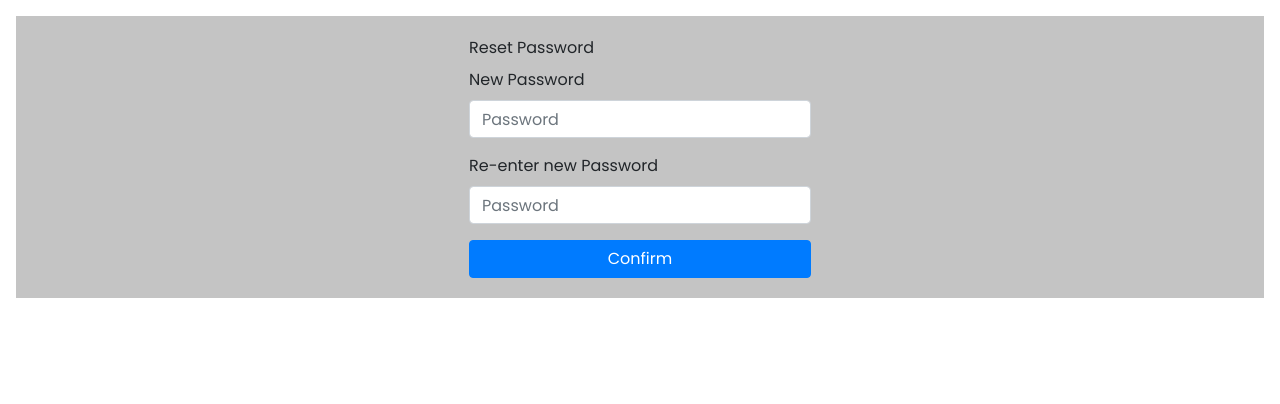
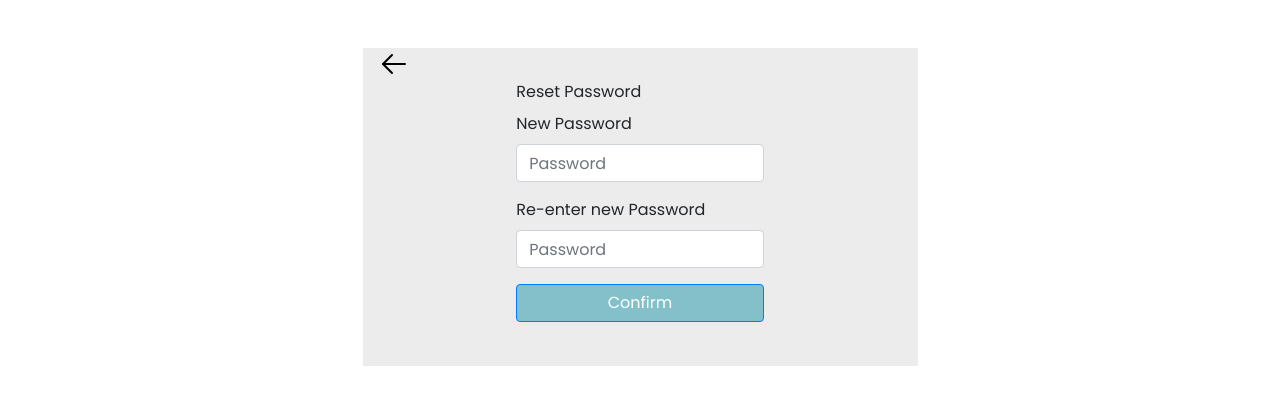
Before and after one commit to hack4impact-calpoly/hospice-of-slo, a React (Create React App) app: page /reset-password in a window 1280 px wide. Shown: the top 404 px of the page. Built offline with nearby package versions, Linux system fonts and the light colour scheme.

Commit message:
Added arrow component and fixed some styling issues

```diff
--- a/src/components/authentication/resetPassword.jsx
+++ b/src/components/authentication/resetPassword.jsx
@@ -1,38 +1,60 @@
-/* eslint-disable */
-
-import React, {useState} from 'react';
+import React, { useState } from 'react';
 import styled from 'styled-components';
+import Container from 'react-bootstrap/Container';
+import Row from 'react-bootstrap/Row';
+import Col from 'react-bootstrap/Col';
 import Form from 'react-bootstrap/Form';
 import Button from 'react-bootstrap/Button';
+import { Link } from 'react-router-dom';
 
-const Component = styled.div`
-   background: #C4C4C4;
-   display: flex;
-   justify-content: center;
-   padding: 20px;
-   top: 170px;
-   left: 376px;
+const StyledButton = styled(Button)`
+   background-color: #84C0C9;
 
-`
+`;
+
+const StyledCol = styled(Col)`
+
+   @media only screen and (min-width: 820px) {
+    background-color: #ECECEC;
+    padding-bottom: 4%
+  }
+
+  ${'' /* If the width is greater than or equal to 820px, apply this styling */}
+
+
+`;
+const BackArrowLogo = () => (
+  <div>
+    <svg width="32" height="32" viewBox="0 0 32 32" fill="none" xmlns="http://www.w3.org/2000/svg">
+      <path d="M27 16H5" stroke="black" strokeWidth="2" strokeLinecap="round" strokeLinejoin="round" />
+      <path d="M14 7L5 16L14 25" stroke="black" strokeWidth="2" strokeLinecap="round" strokeLinejoin="round" />
+    </svg>
+  </div>
+);
 
 export default function ResetPassword() {
-
   const [password, setPassword] = useState('');
   const [reenterPassword, setReenterPassword] = useState('');
 
   function checkPasswords() {
-      if (password === reenterPassword){
-         window.alert("New passwords match!");
-      }
-
-      else {
-         window.alert("New passwords do not match!");
+    if (password === reenterPassword) {
+      window.alert('Success, password has been reset.');
+    } else {
+      window.alert('Password reset failed, passwords do not match.');
     }
   }
 
   return (
-    <div className="m-3">
-       <Component>
+    <div className="m-5">
+      <Container>
+        <StyledCol md={{ span: 6, offset: 3 }}>
+          <Row>
+            <Col>
+              <Link to="/login"><BackArrowLogo /></Link>
+            </Col>
+          </Row>
+          <Row>
+            <Col lg={{ span: 6, offset: 3 }}>
               <Form>
                 <Form.Label>Reset Password</Form.Label>
                 <Form.Group controlId="newPassword">
@@ -41,13 +63,16 @@ export default function ResetPassword() {
                 </Form.Group>
                 <Form.Group controlId="reenterNewPassword">
                   <Form.Label>Re-enter new Password</Form.Label>
-               <Form.Control type="password" placeholder="Password" onChange={(e) => setReenterPassword(e.target.value)}/>
+                  <Form.Control type="password" placeholder="Password" onChange={(e) => setReenterPassword(e.target.value)} />
                 </Form.Group>
-             <Button onClick={checkPasswords} variant="primary" type="submit" block>
+                <StyledButton onClick={checkPasswords} variant="primary" type="submit" block>
                   Confirm
-             </Button>
+                </StyledButton>
               </Form>
-       </Component>
+            </Col>
+          </Row>
+        </StyledCol>
+      </Container>
     </div>
   );
 }
```
Lines whose indentation alone changed are shown as unchanged.
